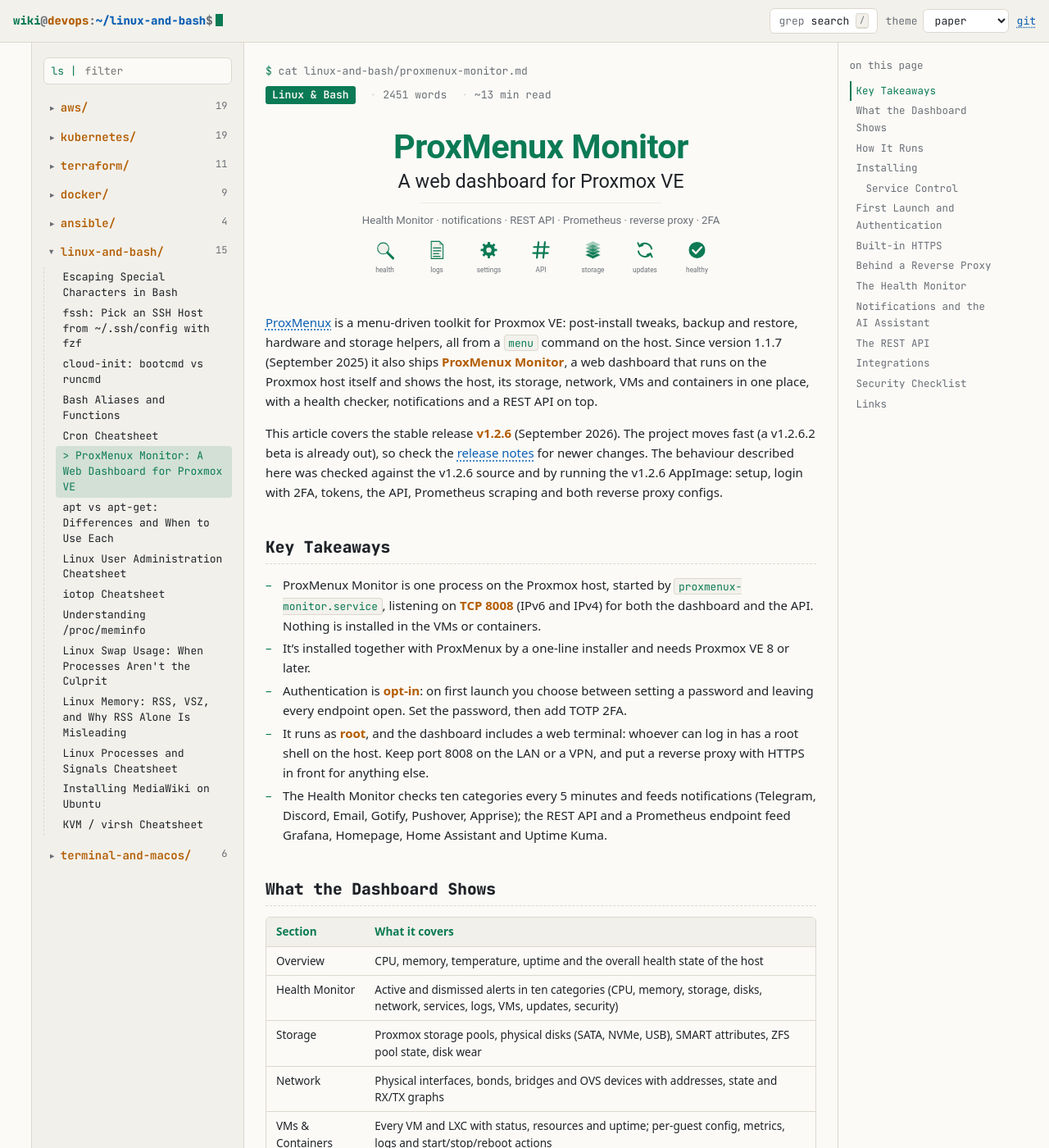
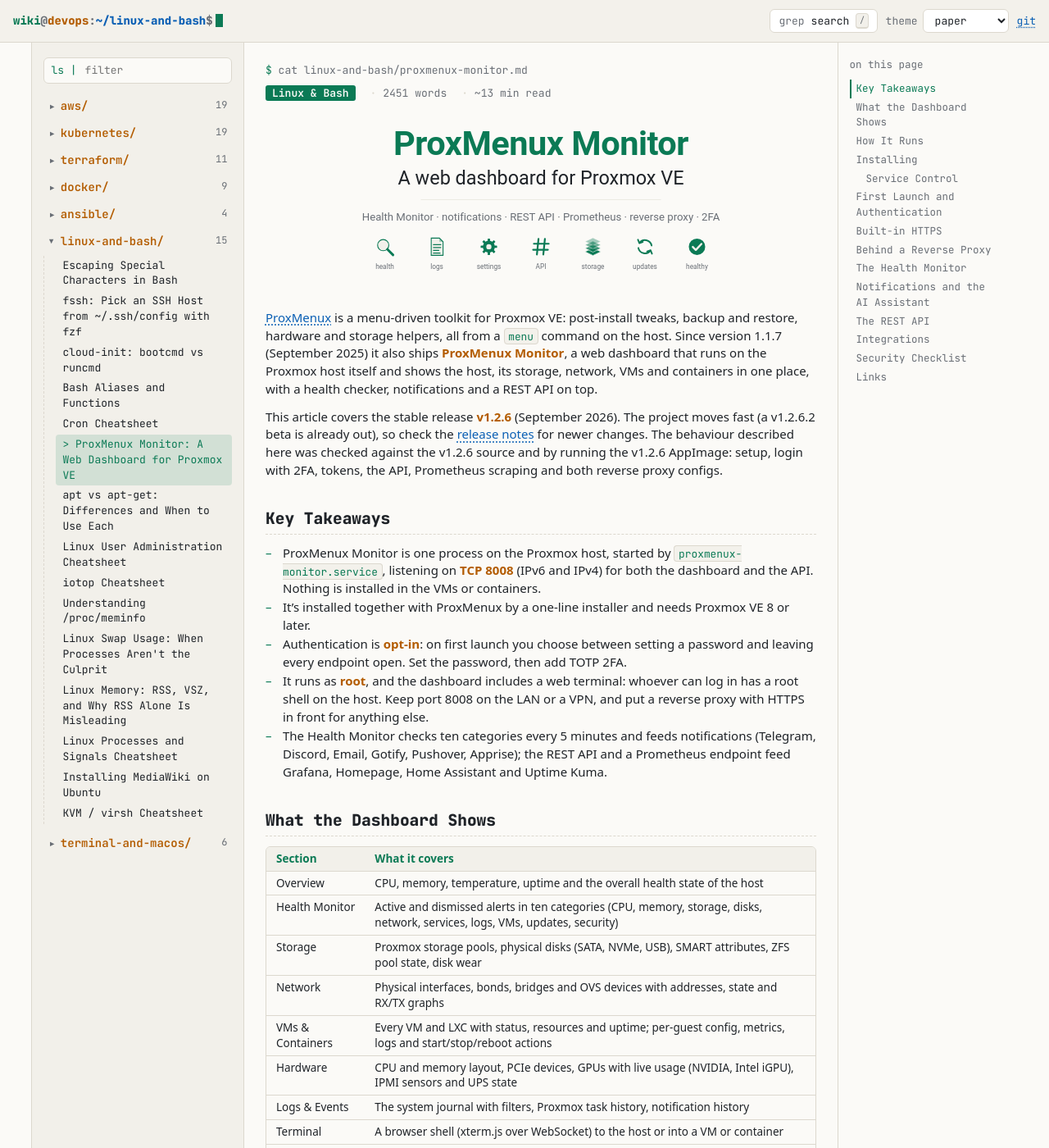
Before and after one commit to dcorneschi/documentation, a Jekyll site: the page built from proxmenux-monitor/index.md, in a window 1280 px wide and 1400 px high. Shown: the whole window at 82% size. Built offline with Jekyll 4.4.1, drawn with Linux system fonts in a browser that asks for light colours; our own code applies the rules of GitHub Pages for plain Markdown files.

Commit message:
Widen pages to 2000px and tighten line spacing
- shared page width 2000px
- article text line height 1.45, smaller gaps between paragraphs, list
  items, headings and table rows; code and interface lines tighter too

Co-Authored-By: Claude Opus 5.5 <noreply@anthropic.com>

```diff
--- a/assets/css/tty.css
+++ b/assets/css/tty.css
@@ -53,11 +53,11 @@ body {
   margin: 0;
   background: var(--bg);
   color: var(--fg);
-  --page-max: 1900px;                       /* home and article pages share this width */
+  --page-max: 2000px;                       /* home and article pages share this width */
   --page-pad: clamp(16px, 3vw, 40px);
   --mono: "JetBrains Mono", ui-monospace, SFMono-Regular, Menlo, Consolas, monospace;
   --sans: system-ui, -apple-system, "Segoe UI", Roboto, "Helvetica Neue", Arial, sans-serif;
-  font: 14px/1.65 var(--mono);
+  font: 14px/1.5 var(--mono);
   font-variant-ligatures: none;
   min-height: 100vh;
   display: flex;
@@ -198,20 +198,20 @@ kbd {
 .prose {
   font-family: var(--sans);
   font-size: 15px;
-  line-height: 1.6;
+  line-height: 1.45;
   letter-spacing: normal;
   word-spacing: normal;
 }
 .prose :is(h2, h3, h4) { font-family: var(--mono); }
 .prose > :first-child { margin-top: 0; }
-.prose h2, .prose h3, .prose h4 { line-height: 1.3; margin: 2.2em 0 0.7em; color: var(--fg); }
+.prose h2, .prose h3, .prose h4 { line-height: 1.3; margin: 1.8em 0 0.6em; color: var(--fg); }
 .prose h2 { font-size: 1.22rem; padding-bottom: 6px; border-bottom: 1px dashed var(--border); }
 .prose h3 { font-size: 1.03rem; }
 .prose h3 { color: var(--accent-2); }
 .prose .anchor { margin-left: 8px; opacity: 0; text-decoration: none; color: var(--muted); }
 .prose :is(h2, h3, h4):hover .anchor { opacity: 1; }
-.prose p, .prose ul, .prose ol, .prose blockquote, .prose table { margin: 0 0 1em; }
-.prose li + li { margin-top: 0.25em; }
+.prose p, .prose ul, .prose ol, .prose blockquote, .prose table { margin: 0 0 0.8em; }
+.prose li + li { margin-top: 0.1em; }
 .prose ul { list-style: none; padding-left: 1.4em; }
 .prose ul > li::before { content: "–"; color: var(--accent); display: inline-block; width: 1.4em; margin-left: -1.4em; }
 .prose ul.task-list > li::before { content: none; }
@@ -237,8 +237,8 @@ kbd {
 
 /* tables */
 .table-wrap { overflow-x: auto; margin: 0 0 1.4em; border: 1px solid var(--border); border-radius: 6px; }
-.prose table { width: 100%; border-collapse: collapse; font-size: 13.5px; line-height: 1.5; margin: 0; }
-.prose th, .prose td { padding: 7px 12px; text-align: left; vertical-align: top; border-bottom: 1px solid var(--border); }
+.prose table { width: 100%; border-collapse: collapse; font-size: 13.5px; line-height: 1.4; margin: 0; }
+.prose th, .prose td { padding: 5px 12px; text-align: left; vertical-align: top; border-bottom: 1px solid var(--border); }
 .prose th { background: var(--bg-alt); color: var(--accent); font-weight: 600; white-space: nowrap; }
 .prose tr:last-child td { border-bottom: 0; }
 .prose tbody tr:hover td { background: var(--bg-alt); }
@@ -250,7 +250,7 @@ kbd {
 .prose pre {
   margin: 0; padding: 14px 16px; overflow-x: auto;
   background: var(--code-bg); border: 1px solid var(--border); border-radius: 6px;
-  font-family: var(--mono); font-size: 12.75px; line-height: 1.55; tab-size: 4;
+  font-family: var(--mono); font-size: 12.75px; line-height: 1.45; tab-size: 4;
 }
 .prose pre code { background: none; border: 0; padding: 0; color: var(--fg); font-size: 1em; overflow-wrap: normal; white-space: pre; }
 .code-tools {
```
